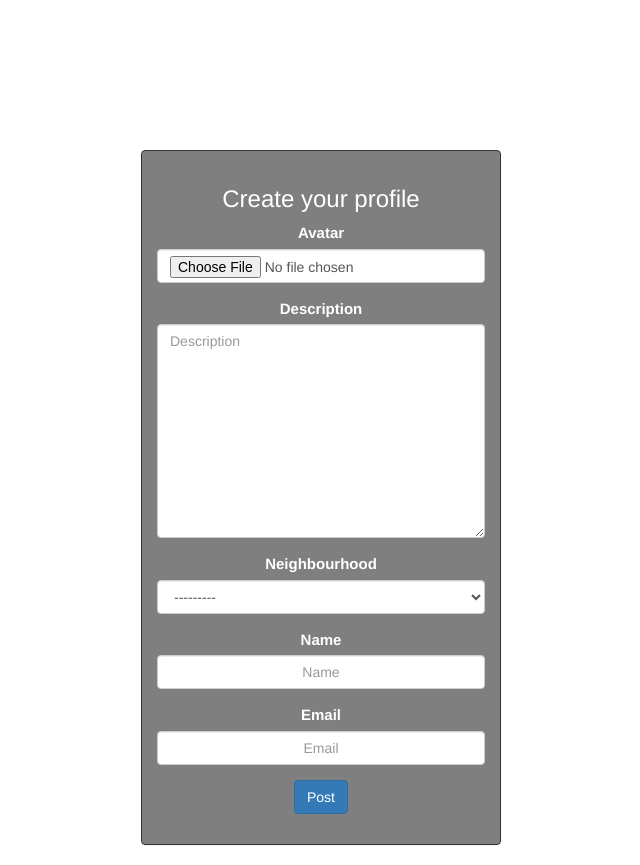
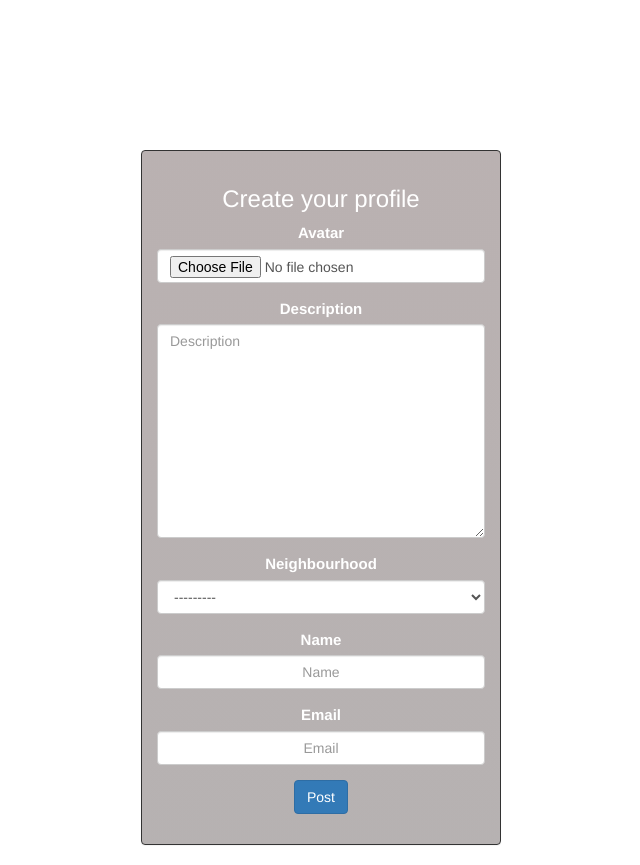
Before and after one commit to ange123ux/neighbourhood, a Django app: page /create/profile in a window 1280 px wide. Shown: the whole page, without its empty margins (319-959 px from the left). Run offline with Django 3.2, Linux system fonts and the light colour scheme; the visitor is signed in with stand-in values (Sample User, id 1); data that the repository does not hold is empty; some libraries are stand-ins or nearby versions.

Commit message:
Fixed colours

```diff
--- a/hood/templates/profile_form.html
+++ b/hood/templates/profile_form.html
@@ -51,7 +51,7 @@
 
 <style>
 .panel{
-  background: linear-gradient( rgba(0, 0, 0, 0.5), rgba(0, 0, 0, 0.5)) fixed;
+  background: linear-gradient( rgba(117, 100, 100, 0.5), rgba(110, 101, 101, 0.5)) fixed;
 }
 p, label,a{
   color:white;
```
